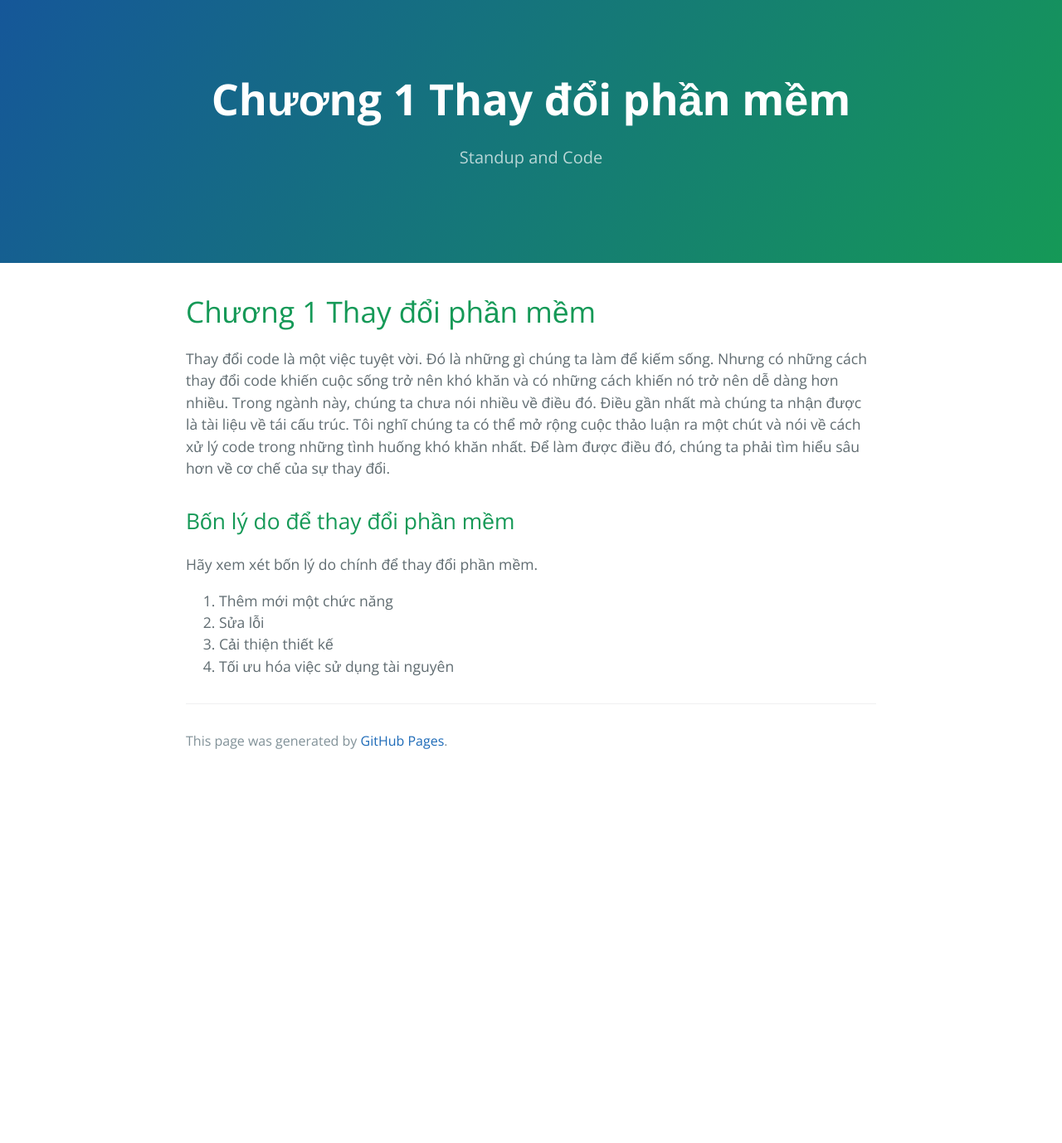
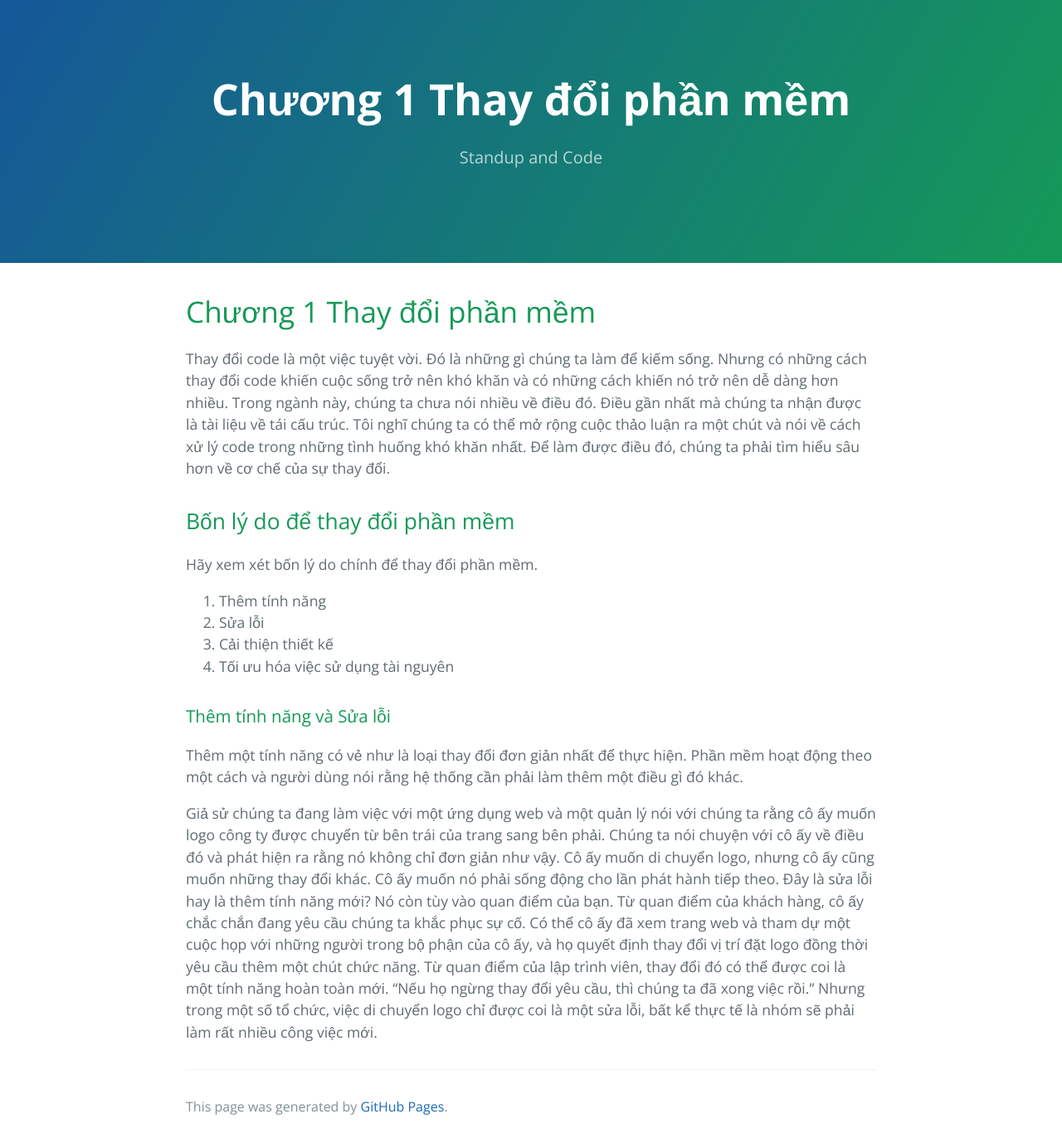
Before and after one commit to HaiBV/haibv.github.io, a Jekyll site: the page built from working-effectively-with-legacy-code/chapter-1-chaging-software.md, in a window 1280 px wide. Shown: the whole page at 83% size. Built offline with Jekyll 4.4.1, drawn with Linux system fonts in a browser that asks for light colours; our own code applies the rules of GitHub Pages for plain Markdown files; before the commit the page ends 937 px from its top, so only the background shows below that.

Commit message:
Book - Working Efectively with Legacy Code - P1 - C1

```diff
--- a/working-effectively-with-legacy-code/chapter-1-chaging-software.md
+++ b/working-effectively-with-legacy-code/chapter-1-chaging-software.md
@@ -10,7 +10,13 @@ Thay đổi code là một việc tuyệt vời. Đó là những gì chúng ta
 
 Hãy xem xét bốn lý do chính để thay đổi phần mềm.
 
-1. Thêm mới một chức năng
+1. Thêm tính năng
 2. Sửa lỗi
 3. Cải thiện thiết kế
 4. Tối ưu hóa việc sử dụng tài nguyên
+
+### Thêm tính năng và Sửa lỗi
+
+Thêm một tính năng có vẻ như là loại thay đổi đơn giản nhất để thực hiện. Phần mềm hoạt động theo một cách và người dùng nói rằng hệ thống cần phải làm thêm một điều gì đó khác.
+
+Giả sử chúng ta đang làm việc với một ứng dụng web và một quản lý nói với chúng ta rằng cô ấy muốn logo công ty được chuyển từ bên trái của trang sang bên phải. Chúng ta nói chuyện với cô ấy về điều đó và phát hiện ra rằng nó không chỉ đơn giản như vậy. Cô ấy muốn di chuyển logo, nhưng cô ấy cũng muốn những thay đổi khác. Cô ấy muốn nó phải sống động cho lần phát hành tiếp theo. Đây là sửa lỗi hay là thêm tính năng mới? Nó còn tùy vào quan điểm của bạn. Từ quan điểm của khách hàng, cô ấy chắc chắn đang yêu cầu chúng ta khắc phục sự cố. Có thể cô ấy đã xem trang web và tham dự một cuộc họp với những người trong bộ phận của cô ấy, và họ quyết định thay đổi vị trí đặt logo đồng thời yêu cầu thêm một chút chức năng. Từ quan điểm của lập trình viên, thay đổi đó có thể được coi là một tính năng hoàn toàn mới. "Nếu họ ngừng thay đổi yêu cầu, thì chúng ta đã xong việc rồi." Nhưng trong một số tổ chức, việc di chuyển logo chỉ được coi là một sửa lỗi, bất kể thực tế là nhóm sẽ phải làm rất nhiều công việc mới.
```
